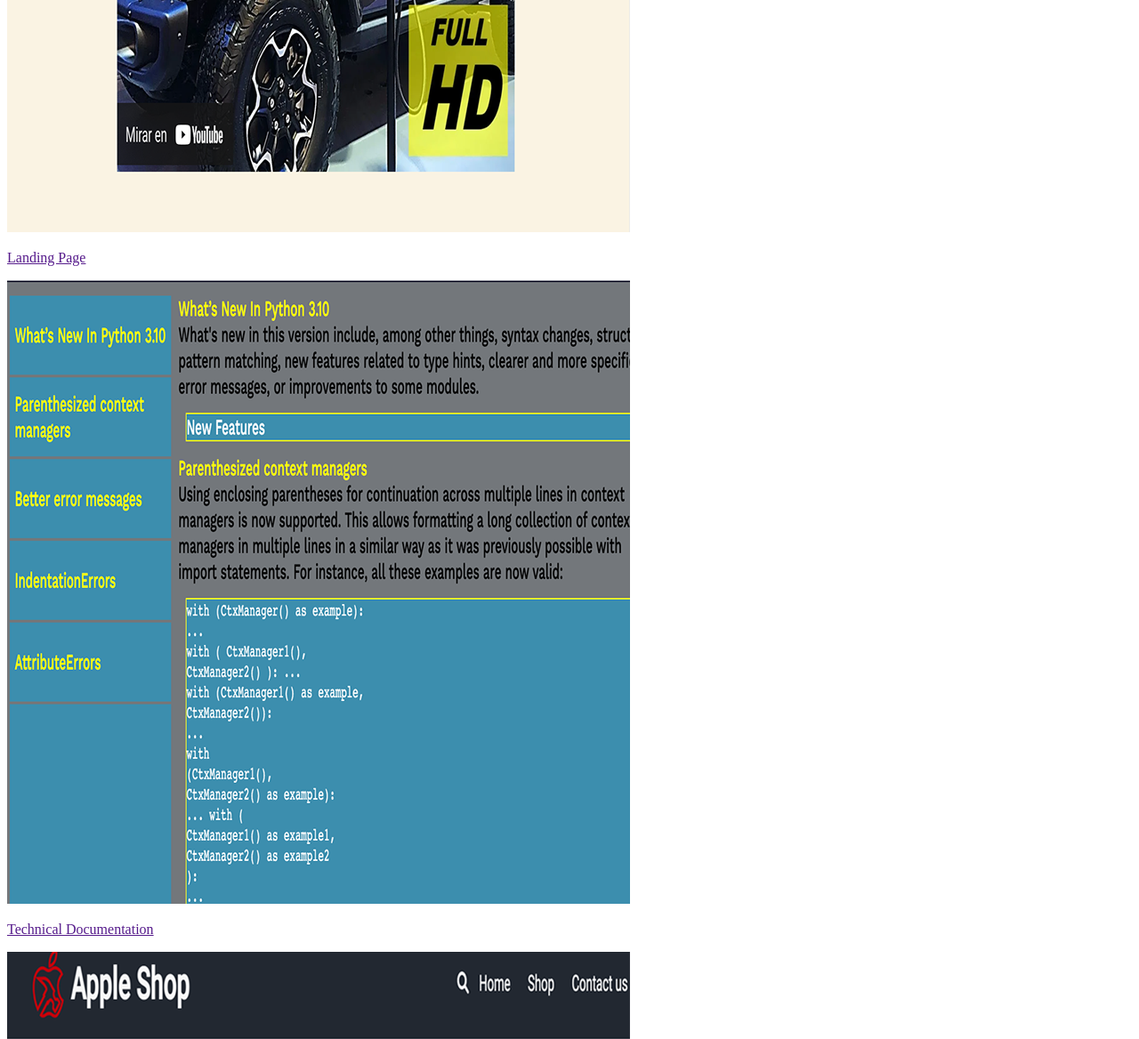
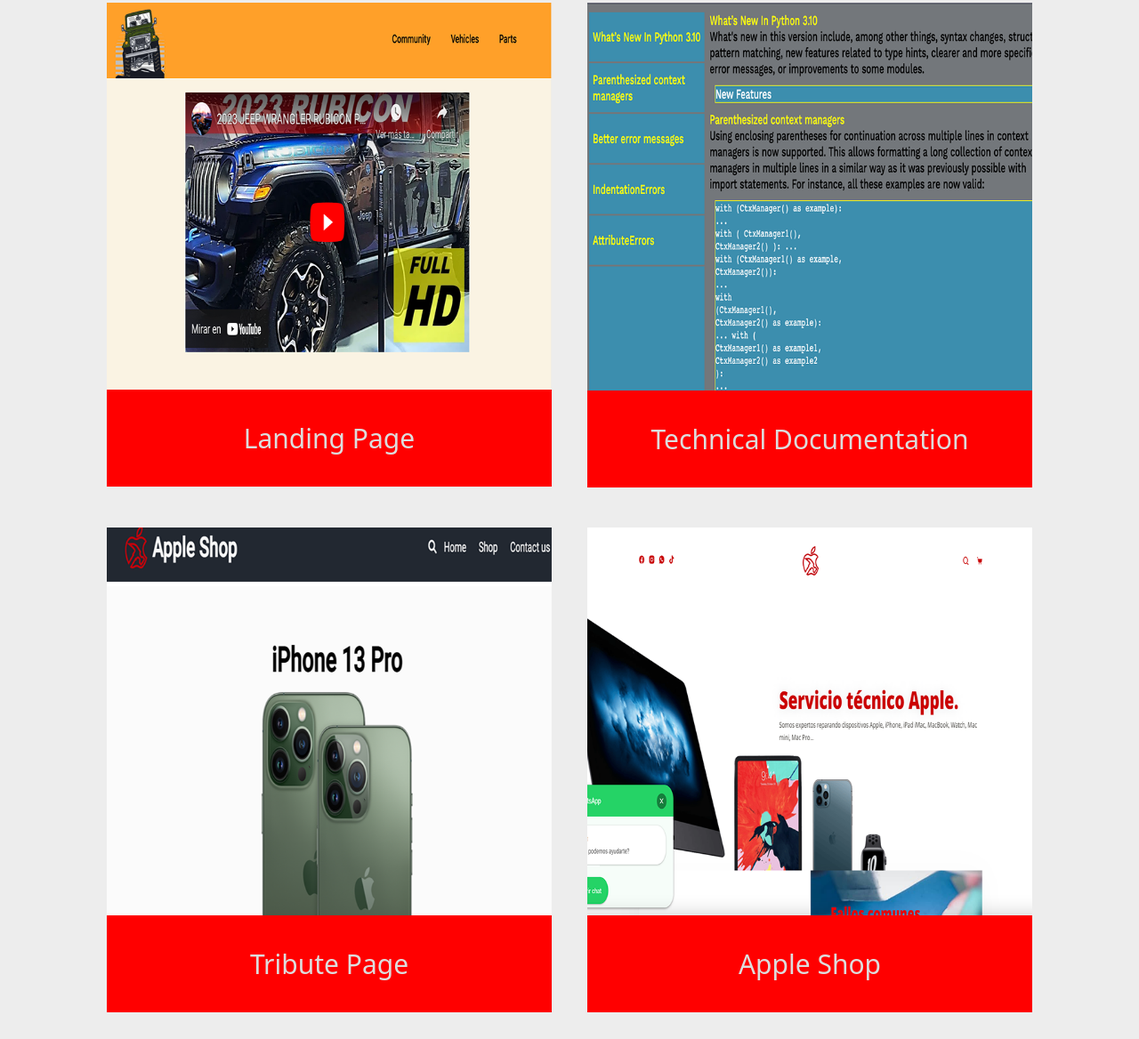
Before and after one commit to diegoalfonsoc18/Project-portfolio, a website: page docs/index.html in a window 1280 px wide. Shown: the part 944-2112 px from the top of the page at 89% size. Drawn offline with Linux system fonts and the light colour scheme; the site is published under a folder, as on GitHub Pages, so addresses that start at the root find nothing.

Commit message:
change routes

```diff
--- a/docs/index.html
+++ b/docs/index.html
@@ -6,7 +6,7 @@
   <meta http-equiv="X-UA-Compatible" content="IE=edge" />
   <meta name="viewport" content="width=device-width, initial-scale=1.0" />
   <title>Portafolio</title>
-  <link href="/docs/output.css" rel="stylesheet" />
+  <link href="./output.css" rel="stylesheet" />
   <script src="https://kit.fontawesome.com/9d5a3d6b35.js" crossorigin="anonymous"></script>
 </head>
 
@@ -49,7 +49,7 @@
                 class="bg-gray-800 flex text-sm rounded-full focus:outline-none focus:ring-2 focus:ring-offset-2 focus:ring-offset-gray-800 focus:ring-white"
                 id="user-menu-button" aria-expanded="false" aria-haspopup="true">
                 <span class="sr-only">Open user menu</span>
-                <img class="h-8 w-8 rounded-full" src="../img/Diego.png" alt="" />
+                <img class="h-8 w-8 rounded-full" src="./img/Diego.png" alt="foto diego" />
               </button>
             </div>
 
@@ -85,7 +85,7 @@
       </div>
     </div>
   </nav>
-  <section class="welcome bg-cover bg-center " style="background-image: url(../img/space2.png)" id="welcome-section">
+  <section class="welcome bg-cover bg-center " style="background-image: url(./img/space2.png)" id="welcome-section">
     <div class="welcome-text">
       <h1>Hey I am Diego</h1>
       <p>a web developer</p>
@@ -97,7 +97,7 @@
       <div class="container-projects">
         <div class="project-items">
           <a href="">
-            <img src="../img/proyecto1.png" alt="">
+            <img src="./img/proyecto1.png" alt="">
             <div class="item-p">
               <p>Landing Page</p>
             </div>
@@ -105,7 +105,7 @@
         </div>
         <div class="project-items">
           <a href="">
-            <img src="../img/proyecto2.png" alt="">
+            <img src="./img/proyecto2.png" alt="">
             <div class="item-p">
               <p>Technical Documentation</p>
             </div>
@@ -113,7 +113,7 @@
         </div>
         <div class="project-items">
           <a href="">
-            <img src="../img/proyecto3.png" alt="">
+            <img src="./img/proyecto3.png" alt="">
             <div class="item-p">
               <p>Tribute Page</p>
             </div>
@@ -121,7 +121,7 @@
         </div>
         <div class="project-items">
           <a href="">
-            <img src="../img/proyecto4.png" alt="">
+            <img src="./img/proyecto4.png" alt="">
             <div class="item-p">
               <p>Apple Shop</p>
             </div>
```
Also changed, not shown: docs/img/java.png (renamed from img/java.png), docs/img/proyecto1.png (renamed from img/proyecto1.png), docs/img/proyecto2.png (renamed from img/proyecto2.png), docs/img/proyecto3.png (renamed from img/proyecto3.png), docs/img/proyecto4.png (renamed from img/proyecto4.png), docs/img/space1.png (renamed from img/space1.png), docs/img/space2.png (renamed from img/space2.png), 3 other files.
